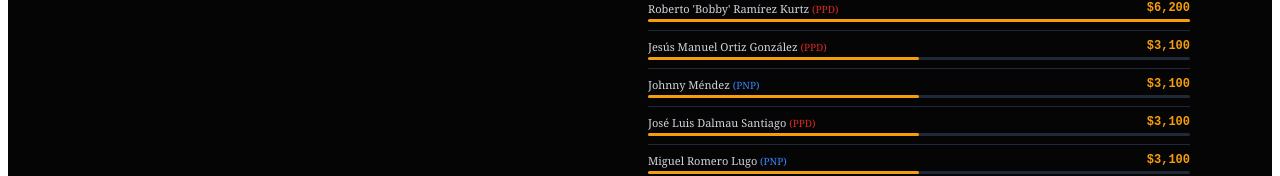
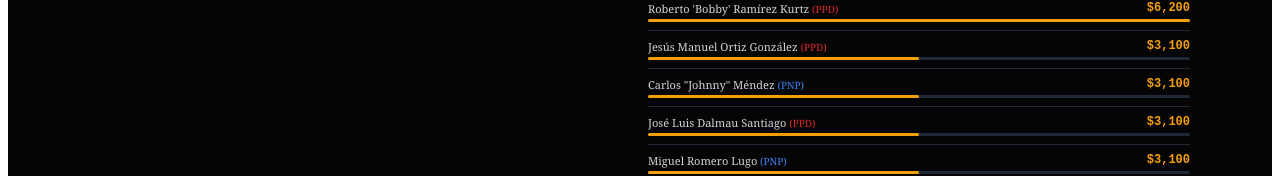
Before and after one commit to gaboramospr/detras-de-esencia, a React (Vite) app: page / in a window 1280 px wide. Shown: the part 522-698 px from the top of the page. Built offline with nearby package versions, Linux system fonts and the light colour scheme.

Commit message:
Add files via upload

```diff
--- a/src/App.jsx
+++ b/src/App.jsx
@@ -132,7 +132,7 @@
     donations: [
       { date: "2025-04-10", amount: 1000, donor: "inv-001", comite: "Comité Jenniffer González Colón Inc.", source: "CEE abr 2025", certainty: "confirmado" },
     ], legislation: ["leg-002"], statements: [] },
-  { id: "pol-006", name: "Johnny Méndez", party: "PNP", position: "Legislador PNP", totalReceived: 3100,
+  { id: "pol-006", name: "Carlos \"Johnny\" Méndez", party: "PNP", position: "Presidente de la Cámara de Representantes de Puerto Rico", totalReceived: 3100,
     donations: [
       { date: "2025-06-26", amount: 3100, donor: "inv-001", comite: "Comité Amigos Johnny Méndez", source: "CEE jun 2025", certainty: "confirmado" },
     ], legislation: [], statements: [] },
```
